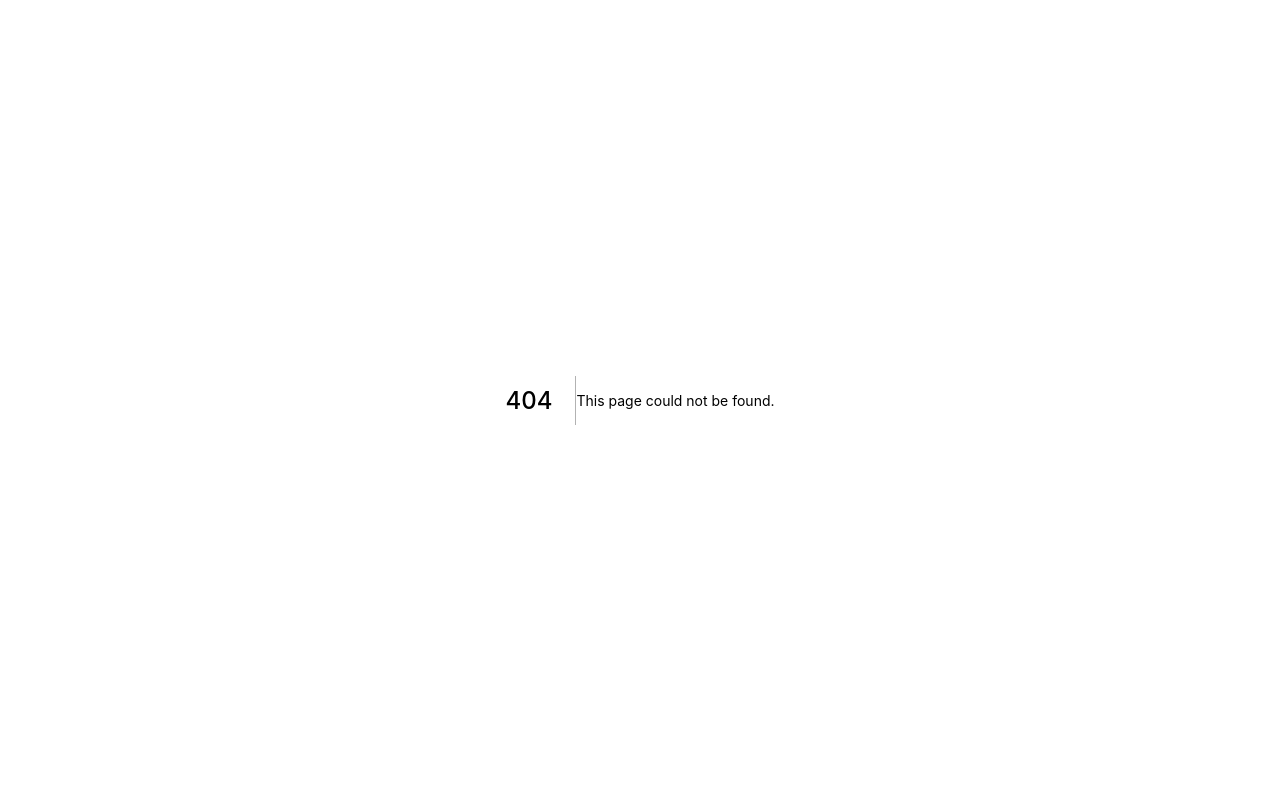
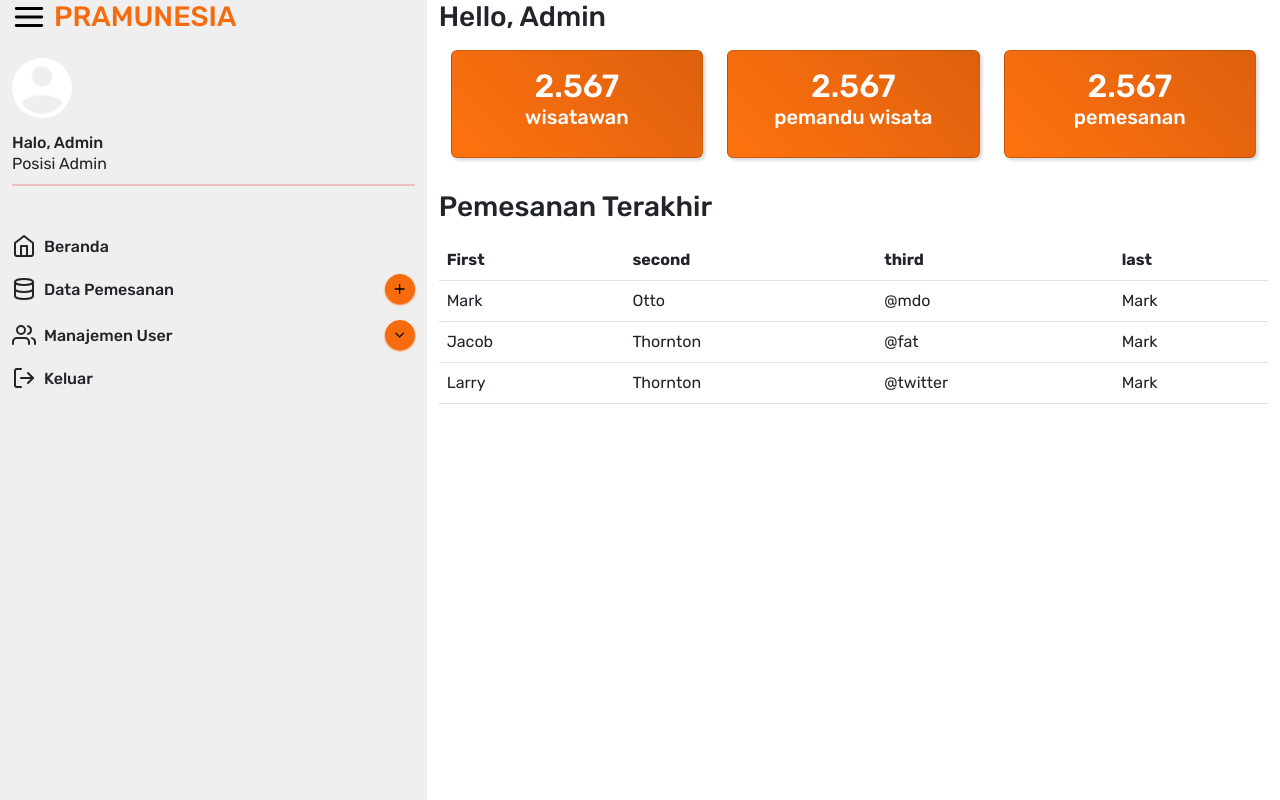
Before and after one commit to umarshd/pramunesia, a Next.js app: page /admin/beranda in a window 1280 px wide. Before the commit this address had no page. Built offline with nearby package versions, Linux system fonts and the light colour scheme.

Commit message:
create beranda admin

```diff
--- /dev/null
+++ b/components/afterlogin/admin-card/index.jsx
@@ -0,0 +1,14 @@
+import React from 'react';
+
+function Card({ jumlah, title }) {
+  return (
+    <div className="card shadow-card d-flex flex-column justify-content-center align-items-center" style={{ height: '6.8rem' }}>
+      <div className="card-body text-center">
+        <h2>{jumlah}</h2>
+        <h5>{title}</h5>
+      </div>
+    </div>
+  );
+}
+
+export default Card;
--- /dev/null
+++ b/pages/admin/beranda/index.jsx
@@ -0,0 +1,213 @@
+import React, { useState } from 'react';
+import {
+  FiMenu, FiHome, FiDatabase, FiUsers, FiLogOut, FiChevronDown, FiPlus,
+} from 'react-icons/fi';
+import Image from 'next/image';
+import BlankUser from '../../../public/images/blank-user.png';
+import Card from '../../../components/afterlogin/admin-card';
+
+export default function Dashboard() {
+  const [toggle, setToggle] = useState(false);
+  const hadlerToggle = () => {
+    setToggle(!toggle);
+  };
+  return (
+    <div>
+      {/* offcanvasmode */}
+      <div className="offcanvas offcanvas-start w-75" id="menu">
+        <div className="offcanvas-header">
+          <div className="d-flex justify-content-start align-items-center">
+            <button type="button" className="menu-button" data-bs-dismiss="offcanvas">
+              <FiMenu size="34" />
+            </button>
+            <h3 className="ms-2 text-orange brand">PRAMUNESIA</h3>
+          </div>
+        </div>
+        <div className="offcanvas-body">
+          <div className="mt-4 admin-profile">
+            <Image
+              src={BlankUser}
+              width={60}
+              height={60}
+            />
+          </div>
+          <div className="mt-2">
+            <h6>Halo, Admin</h6>
+            <p>Posisi Admin</p>
+          </div>
+          <hr className="bg-orange border-2 border-top border-danger mt-2" />
+          <div className="d-flex flex-column justify-content-start mt-5">
+            <div className="d-flex align-items-center justify-content-start mb-3">
+              <FiHome size="24" />
+              <h6 className="ms-2">Beranda</h6>
+            </div>
+            <div className="d-flex align-items-center justify-content-start mb-3">
+              <FiDatabase size="24" />
+              <h6 className="ms-2">Data Pemesanan</h6>
+              <button type="button" className="btn-circle btn-sm d-flex align-items-center ms-auto button-shadow">
+                <FiPlus size="24" />
+              </button>
+            </div>
+            <div className="d-flex align-items-center justify-content-start mb-3">
+              <FiUsers size="24" />
+              <h6 className="ms-2">Manajemen User</h6>
+              <button type="button" className="btn-circle btn-sm d-flex align-items-center ms-auto button-shadow" onClick={hadlerToggle}>
+                <FiChevronDown size="24" />
+              </button>
+            </div>
+            <div className={toggle ? 'ms-1 mb-3' : 'd-none'}>
+              <ul>
+                <li>
+                  {' '}
+                  <a href="/">Wisatawan</a>
+                  {' '}
+                </li>
+                <li>
+                  {' '}
+                  <a href="/">Pemandu Wisata</a>
+                  {' '}
+                </li>
+              </ul>
+            </div>
+            <div className="d-flex align-items-center justify-content-start mb-3">
+              <FiLogOut size="24" />
+              <h6 className="ms-2">Keluar</h6>
+            </div>
+
+          </div>
+        </div>
+      </div>
+
+      <div className="d-flex justify-content-start align-items-center d-block d-sm-none p-3">
+        <button type="button" className="menu-button" data-bs-toggle="offcanvas" data-bs-target="#menu">
+          <FiMenu size="34" />
+        </button>
+        <h3 className="m-auto text-orange brand">PRAMUNESIA</h3>
+      </div>
+      {/* offcanvasmode */}
+      <div className="row min-vh-100">
+        <div className="col-sm-12 col-md-4 col-lg-4 bg-soft-peace  d-none d-sm-block">
+          <div className="d-flex justify-content-start align-items-center">
+            <button type="button" className="menu-button">
+              <FiMenu size="34" />
+            </button>
+            <h3 className="ms-2 text-orange brand">PRAMUNESIA</h3>
+          </div>
+          <div className="mt-4">
+            <Image
+              src={BlankUser}
+              width={60}
+              height={60}
+            />
+          </div>
+          <div className="mt-2">
+            <h6>Halo, Admin</h6>
+            <p>Posisi Admin</p>
+          </div>
+          <hr className="bg-orange border-2 border-top border-danger mt-2" />
+          <div className="d-flex flex-column justify-content-start mt-5">
+            <div className="d-flex align-items-center justify-content-start mb-3">
+              <FiHome size="24" />
+              <h6 className="ms-2">Beranda</h6>
+            </div>
+            <div className="d-flex align-items-center justify-content-start mb-3">
+              <FiDatabase size="24" />
+              <h6 className="ms-2">Data Pemesanan</h6>
+              <button type="button" className="btn-circle btn-sm d-flex align-items-center ms-auto button-shadow">
+                <FiPlus size="24" />
+              </button>
+            </div>
+            <div className="d-flex align-items-center justify-content-start mb-3">
+              <FiUsers size="24" />
+              <h6 className="ms-2">Manajemen User</h6>
+              <button type="button" className="btn-circle btn-sm d-flex align-items-center ms-auto button-shadow" onClick={hadlerToggle}>
+                <FiChevronDown size="24" />
+              </button>
+            </div>
+            <div className={toggle ? 'ms-1 mb-3' : 'd-none'}>
+              <ul>
+                <li>
+                  {' '}
+                  <a href="/">Wisatawan</a>
+                  {' '}
+                </li>
+                <li>
+                  {' '}
+                  <a href="/">Pemandu Wisata</a>
+                  {' '}
+                </li>
+              </ul>
+            </div>
+            <div className="d-flex align-items-center justify-content-start mb-3">
+              <FiLogOut size="24" />
+              <h6 className="ms-2">Keluar</h6>
+            </div>
+
+          </div>
+        </div>
+
+        <div className="col-sm-12 col-md-8 col-lg-8">
+          <div className="mx-auto">
+            <h3 className="mb-3">Hello, Admin</h3>
+            <div className="">
+              <div className="row">
+                <div className="col-sm-12 col-md-4 col-lg-4 text-white mb-3">
+                  <Card
+                    jumlah="2.567"
+                    title="wisatawan"
+                  />
+                </div>
+                <div className="col-sm-12 col-md-4 col-lg-4 text-white mb-3">
+                  <Card
+                    jumlah="2.567"
+                    title="pemandu wisata"
+                  />
+                </div>
+                <div className="col-sm-12 col-md-4 col-lg-4 text-white mb-3">
+                  <Card
+                    jumlah="2.567"
+                    title="pemesanan"
+                  />
+                </div>
+              </div>
+            </div>
+            <h3 className="my-3">Pemesanan Terakhir</h3>
+            <div className="mx-auto">
+              <table className="table">
+                <thead>
+                  <tr>
+                    <th scope="col">First</th>
+                    <th scope="col">second</th>
+                    <th scope="col">third</th>
+                    <th scope="col">last</th>
+                  </tr>
+                </thead>
+                <tbody>
+                  <tr>
+                    <td>Mark</td>
+                    <td>Otto</td>
+                    <td>@mdo</td>
+                    <td>Mark</td>
+                  </tr>
+                  <tr>
+                    <td>Jacob</td>
+                    <td>Thornton</td>
+                    <td>@fat</td>
+                    <td>Mark</td>
+                  </tr>
+                  <tr>
+                    <td>Larry</td>
+                    <td>Thornton</td>
+                    <td>@twitter</td>
+                    <td>Mark</td>
+                  </tr>
+                </tbody>
+              </table>
+            </div>
+          </div>
+        </div>
+
+      </div>
+    </div>
+  );
+}
--- a/pages/auth/sessionUserLogin.jsx
+++ b/pages/auth/sessionUserLogin.jsx
@@ -20,7 +20,9 @@ const sessionUserLogin = async () => {
         timer: 1500,
       });
     }
-  } catch (error) {}
+  } catch (error) {
+    console.log('Error', error.message);
+  }
 
   return userSession;
 };
--- a/styles/globals.css
+++ b/styles/globals.css
@@ -167,3 +167,33 @@ h1.h1.text-uppercase.me-auto {
 .help {
   background-color: var(--clr-pumpkin);
 }
+
+.text-orange {
+  color: var(--clr-pumpkin);
+}
+
+.button-shadow {
+  box-shadow: var(--clr-pumpkin) 0px 1px 2px 0px;
+}
+
+ul>li {
+  list-style: none;
+}
+
+ul>li>a {
+  text-decoration: none;
+  color: black;
+}
+
+.menu-button {
+  border: none;
+  background: none;
+}
+
+.menu-button:focus {
+  outline: none;
+}
+
+#menu {
+  background-color: var(--clr-soft-peace);
+}
```
Also changed, not shown: .eslintrc.json, public/images/blank-user.png (added).
